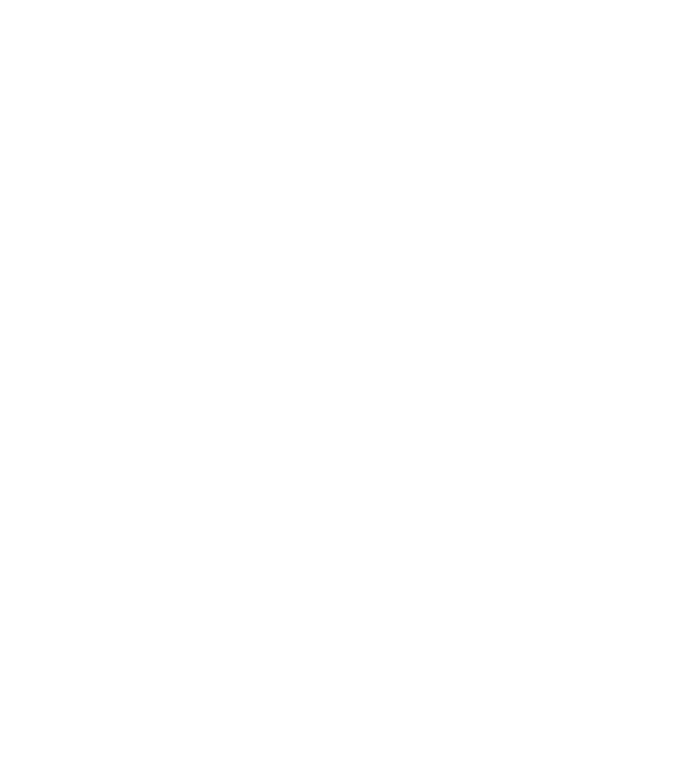
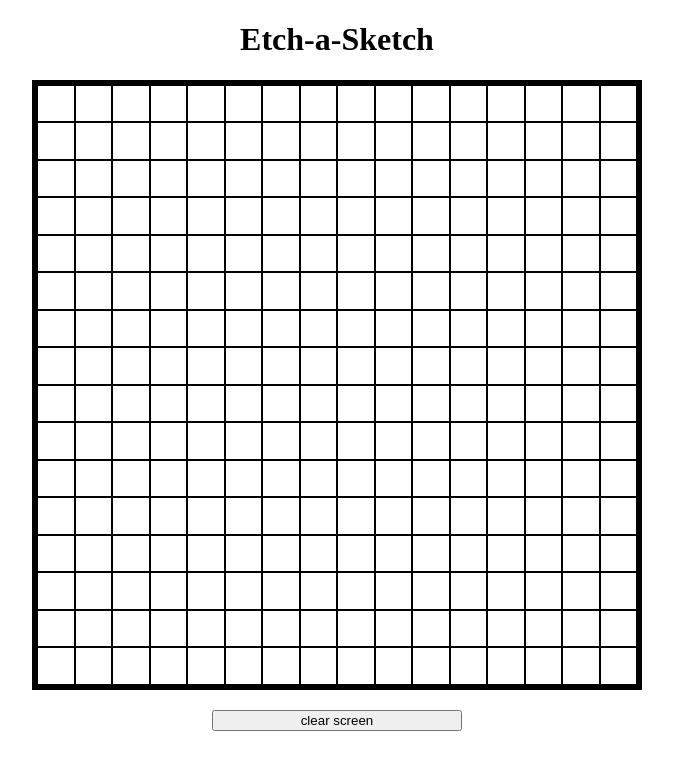
Before and after one commit to MrDrDAVID/etch-a-sketch, a plain HTML site: page etch-a-sketch/index.html in a window 1280 px wide. Shown: the whole page, without its empty margins (303-976 px from the left). Drawn offline with Linux system fonts and the light colour scheme.

Commit message:
basically done

```diff
--- a/etch-a-sketch/index.html
+++ b/etch-a-sketch/index.html
@@ -9,6 +9,8 @@
     <script src="scripts.js" defer></script>
 </head>
 <body>
-    <div class="sketch-container" id="sketch-pad"></div>
+    <h1 class="title">Etch-a-Sketch</h1>
+    <div class="sketch-container"></div>
+    <button class="clear-btn">clear screen</button>
 </body>
 </html>
--- a/etch-a-sketch/scripts.js
+++ b/etch-a-sketch/scripts.js
@@ -1 +1,24 @@
-const sketchPad = document.querySelector('#sketch-pad');
+const sketchPad = document.querySelector('.sketch-container');
+
+function createGrid(gridNum) {
+    for (i=0; i<gridNum; i++) {
+        for (j=0; j<gridNum; j++) {
+            const gridBox = document.createElement('div');
+            gridBox.classList.add('sketch-box');
+            gridBox.addEventListener('mouseover', () => {
+                gridBox.style.background = 'black';
+            });
+            sketchPad.appendChild(gridBox);
+        }
+    }
+}
+
+const clearBtn = document.querySelector('.clear-btn');
+clearBtn.addEventListener('click', () => {
+    const allGrid = document.querySelectorAll('.sketch-box');
+    allGrid.forEach((grid) => {
+        grid.style.background = 'white';
+    });
+});
+
+createGrid(16);
--- a/etch-a-sketch/styles.css
+++ b/etch-a-sketch/styles.css
@@ -0,0 +1,24 @@
+body {
+    text-align: center;
+}
+
+.sketch-container {
+    width: 600px;
+    height: 600px;
+    margin-left: auto;
+    margin-right: auto;
+    display: flex;
+    flex-wrap: wrap;
+    flex-direction: row;
+    border: 5px solid black;
+}
+
+.sketch-box {
+    flex: 1 1 35px;
+    border: 1px solid black;
+}
+
+.clear-btn {
+    margin-top: 20px;
+    width: 250px;
+}
```
